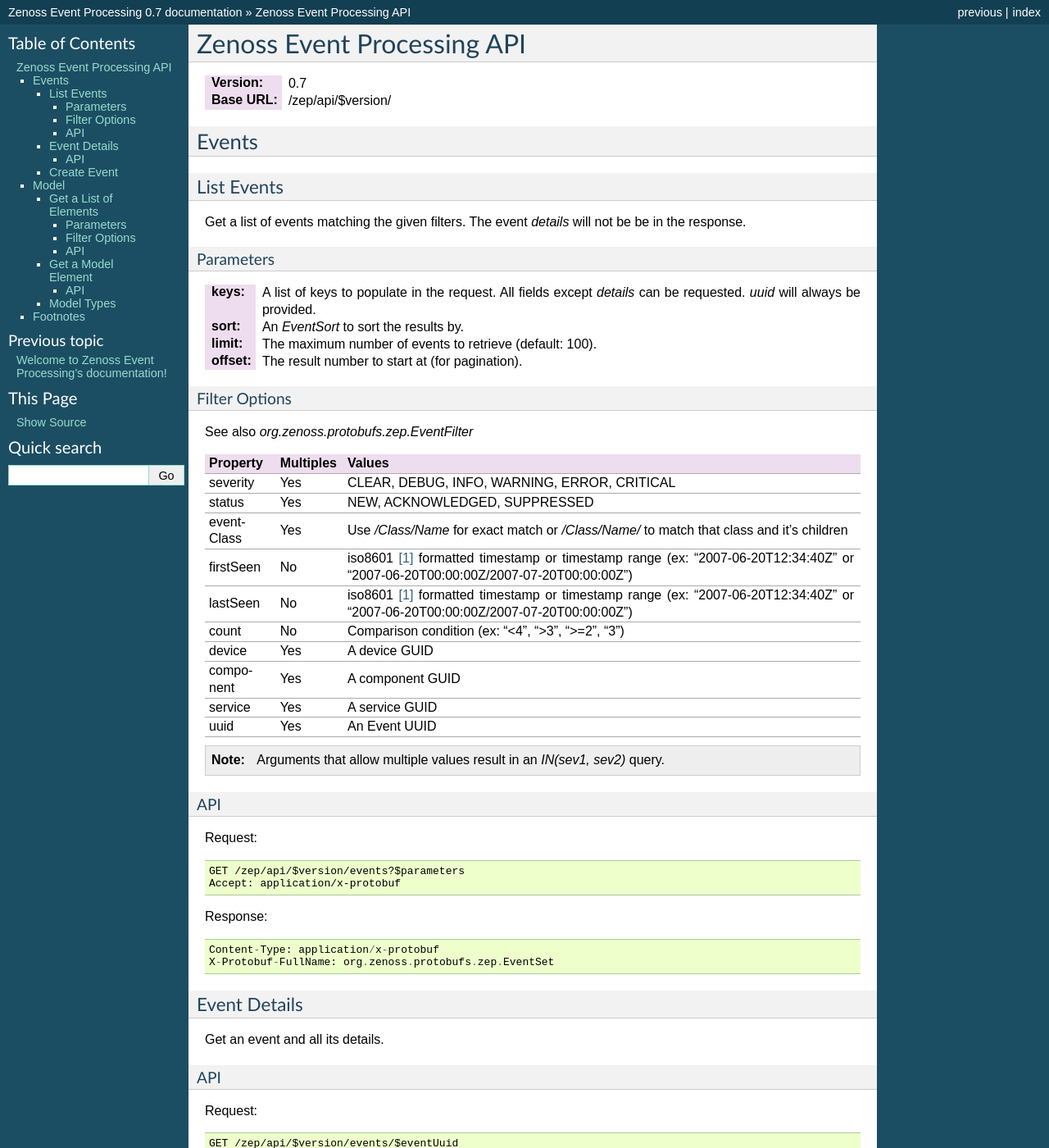
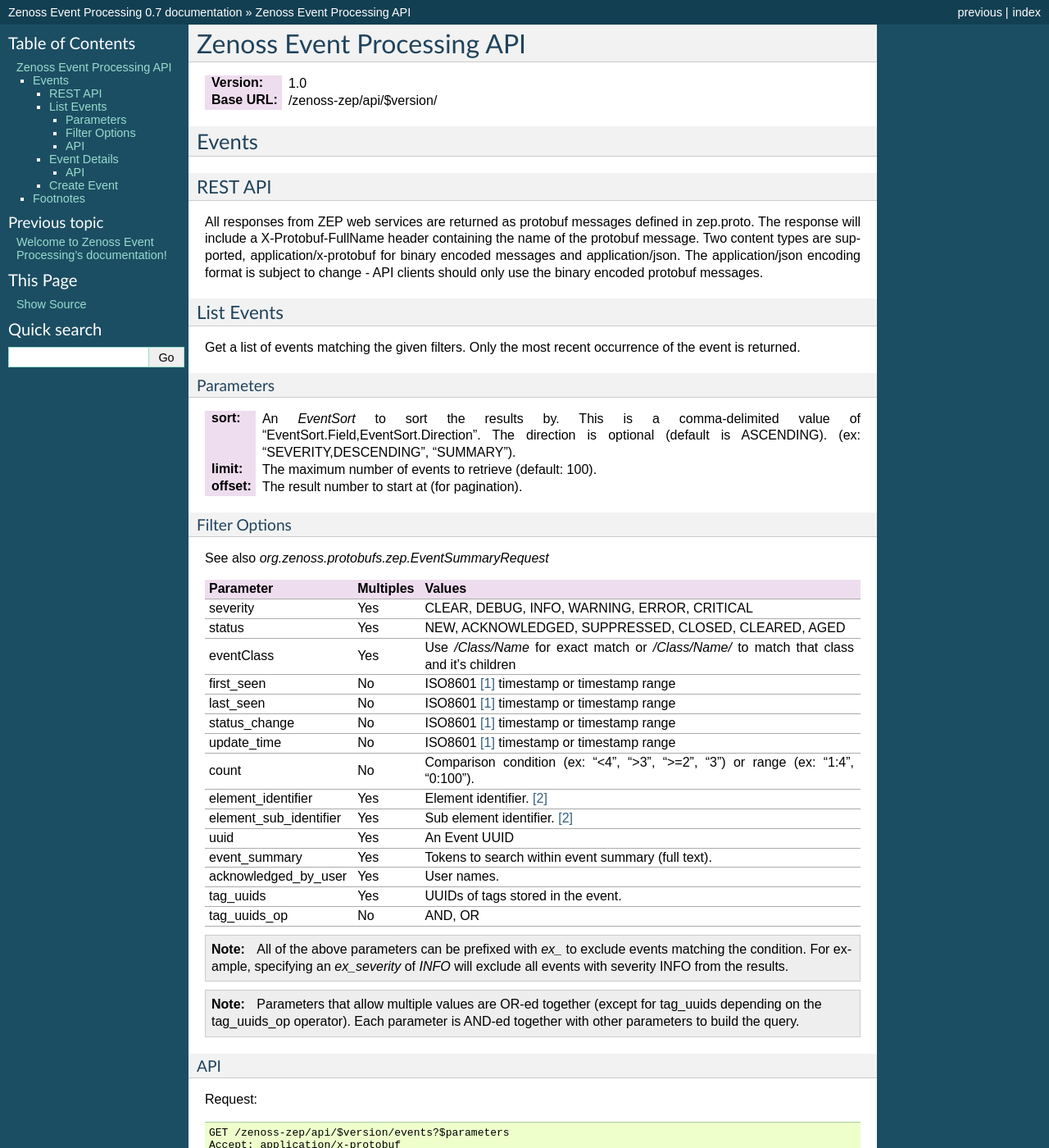
Before and after one commit to zenoss/zenoss-protocols, a Sphinx documentation site: the page built from docs/source/rest_api.rst, in a window 1280 px wide and 1400 px high. Shown: the whole window at 82% size. Built offline with Sphinx 7.4.7, drawn with Linux system fonts in a browser that asks for light colours; some of the changed text lies outside the part shown.

Commit message:
Add support for exclusion filters on REST API. Reviewed by jhanson.
git-svn-id: http://dev.zenoss.com/svnint/trunk/core/protocols@38498 f5df01ce-0320-0410-9ed9-ddcd13c732cc

```diff
--- a/docs/source/rest_api.rst
+++ b/docs/source/rest_api.rst
@@ -2,155 +2,107 @@
 Zenoss Event Processing API
 ===========================
 
-:Version: 0.7
-:Base URL: /zep/api/$version/
+:Version: 1.0
+:Base URL: /zenoss-zep/api/$version/
 
 ------
 Events
 ------
 
+REST API
+-------------
+
+All responses from ZEP web services are returned as protobuf messages defined in zep.proto. The response will include a
+X-Protobuf-FullName header containing the name of the protobuf message. Two content types are supported,
+application/x-protobuf for binary encoded messages and application/json. The application/json encoding format is subject
+to change - API clients should only use the binary encoded protobuf messages.
+
 List Events
 -----------
 
-Get a list of events matching the given filters. The event `details` will not be be in the response.
+Get a list of events matching the given filters. Only the most recent occurrence of the event is returned.
 
 Parameters
 ''''''''''
-
-:keys: A list of keys to populate in the request. All fields except `details` can be requested.
-               `uuid` will always be provided.
-:sort: An `EventSort` to sort the results by.
+:sort: An `EventSort` to sort the results by. This is a comma-delimited value of "EventSort.Field,EventSort.Direction".
+  The direction is optional (default is ASCENDING). (ex: "SEVERITY,DESCENDING", "SUMMARY").
 :limit: The maximum number of events to retrieve (default: 100).
 :offset: The result number to start at (for pagination).
 
 Filter Options
 ''''''''''''''
 
-See also `org.zenoss.protobufs.zep.EventFilter`
+See also `org.zenoss.protobufs.zep.EventSummaryRequest`
 
-=============== ========= =======
-Property        Multiples Values
-=============== ========= =======
-severity        Yes       CLEAR, DEBUG, INFO, WARNING, ERROR, CRITICAL
-status          Yes       NEW, ACKNOWLEDGED, SUPPRESSED
-eventClass      Yes       Use `/Class/Name` for exact match or `/Class/Name/` to match that class and it's children
-firstSeen       No        iso8601 [#iso8601]_ formatted timestamp or timestamp range (ex: "2007-06-20T12:34:40Z" or "2007-06-20T00:00:00Z/2007-07-20T00:00:00Z")
-lastSeen        No        iso8601 [#iso8601]_ formatted timestamp or timestamp range (ex: "2007-06-20T12:34:40Z" or "2007-06-20T00:00:00Z/2007-07-20T00:00:00Z")
-count           No        Comparison condition (ex: "<4", ">3", ">=2", "3")
-device          Yes       A device GUID
-component       Yes       A component GUID
-service         Yes       A service GUID
-uuid            Yes       An Event UUID
-=============== ========= =======
+====================== ========= =======
+Parameter              Multiples Values
+====================== ========= =======
+severity               Yes       CLEAR, DEBUG, INFO, WARNING, ERROR, CRITICAL
+status                 Yes       NEW, ACKNOWLEDGED, SUPPRESSED, CLOSED, CLEARED, AGED
+eventClass             Yes       Use `/Class/Name` for exact match or `/Class/Name/` to match that class and it's children
+first_seen             No        ISO8601 [#iso8601]_ timestamp or timestamp range
+last_seen              No        ISO8601 [#iso8601]_ timestamp or timestamp range
+status_change          No        ISO8601 [#iso8601]_ timestamp or timestamp range
+update_time            No        ISO8601 [#iso8601]_ timestamp or timestamp range
+count                  No        Comparison condition (ex: "<4", ">3", ">=2", "3") or range (ex: "1:4", "0:100").
+element_identifier     Yes       Element identifier. [#identifier]_
+element_sub_identifier Yes       Sub element identifier. [#identifier]_
+uuid                   Yes       An Event UUID
+event_summary          Yes       Tokens to search within event summary (full text).
+acknowledged_by_user   Yes       User names.
+tag_uuids              Yes       UUIDs of tags stored in the event.
+tag_uuids_op           No        AND, OR
+====================== ========= =======
 
-.. Note:: Arguments that allow multiple values result in an `IN(sev1, sev2)` query.
+.. Note:: All of the above parameters can be prefixed with `ex_` to exclude events matching the condition. For example,
+          specifying an `ex_severity` of `INFO` will exclude all events with severity INFO from the results.
+
+.. Note:: Parameters that allow multiple values are OR-ed together (except for tag_uuids depending on the tag_uuids_op
+          operator). Each parameter is AND-ed together with other parameters to build the query.
 
 API
 '''
 
 Request::
 
-    GET /zep/api/$version/events?$parameters
+    GET /zenoss-zep/api/$version/events?$parameters
     Accept: application/x-protobuf
 
 Response::
 
     Content-Type: application/x-protobuf
-    X-Protobuf-FullName: org.zenoss.protobufs.zep.EventSet
+    X-Protobuf-FullName: org.zenoss.protobufs.zep.EventSummaryResult
 
 Event Details
 -------------
 
-Get an event and all its details.
+Get an event and all its details. Only the most recent occurrence of the event is returned.
 
 API
 '''
 
 Request::
 
-    GET /zep/api/$version/events/$eventUuid
+    GET /zenoss-zep/api/$version/events/$eventUuid
     Accept: application/x-protobuf
 
 Response::
 
     Content-Type: application/x-protobuf
-    X-Protobuf-FullName: org.zenoss.protobufs.zep.Event
+    X-Protobuf-FullName: org.zenoss.protobufs.zep.EventSummary
 
 Create Event
 ------------
 
 To create an event, push the event into the raw events queue.
 
------
-Model
------
-
-.. Note:: Not a whole lot of effort has been put into this section. It will need more thought and is not \
-         needed yet.
-
-Get a List of Elements
-----------------------
-
-Parameters
-''''''''''
-
-:keys: A list of keys to populate in the request.
-:sort:
-:results: The number of results to get
-:offset: The result number to start at (for pagination)
-
-Filter Options
-''''''''''''''
-
-=============== ========= =======
-Property        Multiples Values
-=============== ========= =======
-guid            Yes       An element GUID
-=============== ========= =======
-
-.. Note:: Arguments that allow multiple values result in an `IN(sev1, sev2)` query.
-
-API
-'''
-
-Request::
-
-    GET /zep/api/$version/model/$modelType?$parameters
-    Accept: application/x-protobuf
-
-Response::
-
-    Content-Type: application/x-protobuf
-    X-Protobuf-FullName: org.zenoss.protobufs.model.$ModelType
-
-Get a Model Element
--------------------
-
-Get a model element and the info that ZEP stores for it.
-
-API
-'''
-
-Request::
-
-    GET /zep/api/$version/model/$modelType/$guid
-    Accept: application/x-protobuf
-
-Response::
-
-    Content-Type: application/x-protobuf
-    X-Protobuf-FullName: org.zenoss.protobufs.model.$ModelType
-
-Model Types
------------
-
-* Device
-* Component
-* Service [#esa]_
-
 ---------
 Footnotes
 ---------
 
-.. [#iso8601] `A standard date and time format <http://en.wikipedia.org/wiki/ISO_8601>`_, `Python implementation <http://code.google.com/p/pyiso8601/>`_
-.. [#esa] Only available with ESA
+.. [#iso8601] `A standard date and time format <http://en.wikipedia.org/wiki/ISO_8601>`_,
+              `Python implementation <http://code.google.com/p/pyiso8601/>`_. Example: "2007-06-20T12:34:40Z" or
+              "2007-06-20T00:00:00Z/2007-07-20T00:00:00Z".
+.. [#identifier] If the identifier query is enclosed in double quotes, a search is performed for the exact match. If
+                 the identifier query is less than 3 characters in length or ends with an asterisk, a begins-with query
+                 is performed. Otherwise, a substring query is performed.
```
Also changed, not shown: pom.xml (+13 -0 lines), 4 other files.
